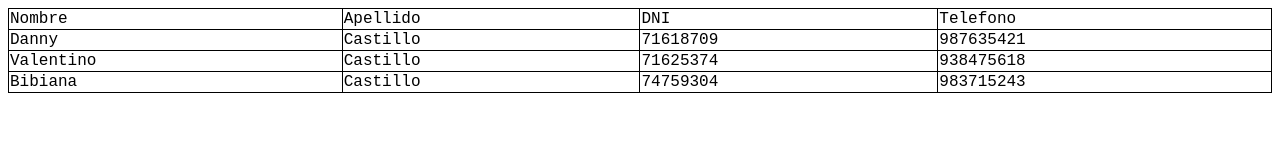
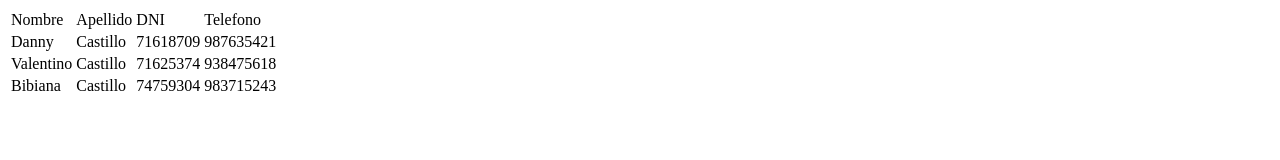
Before and after one commit to dannycastilloo/soluciones_nube_lab04, a website: page static/clientes.html in a window 1280 px wide. Drawn offline with Linux system fonts and the light colour scheme.

Commit message:
third commit

```diff
--- a/static/clientes.html
+++ b/static/clientes.html
@@ -5,7 +5,7 @@
     <meta http-equiv="X-UA-Compatible" content="IE=edge">
     <meta name="viewport" content="width=device-width, initial-scale=1.0">
     <title>Clientes</title>
-    <link rel="stylesheet" href="style/estilo.css">
+    <link rel="stylesheet" href="style/estilo">
 </head>
 <body>
     <table>
```
